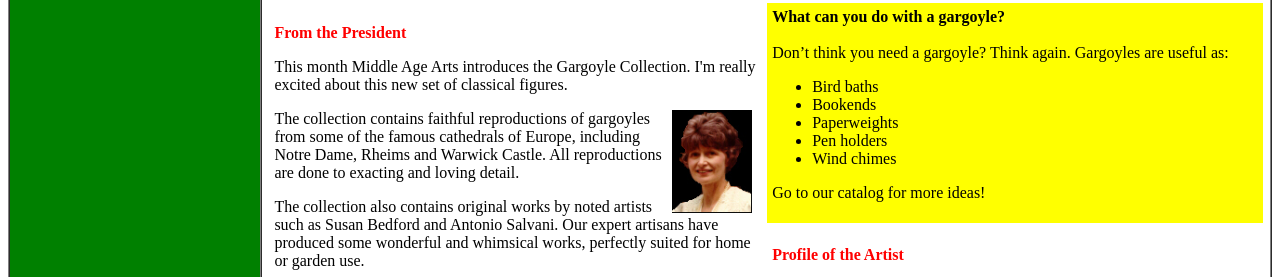
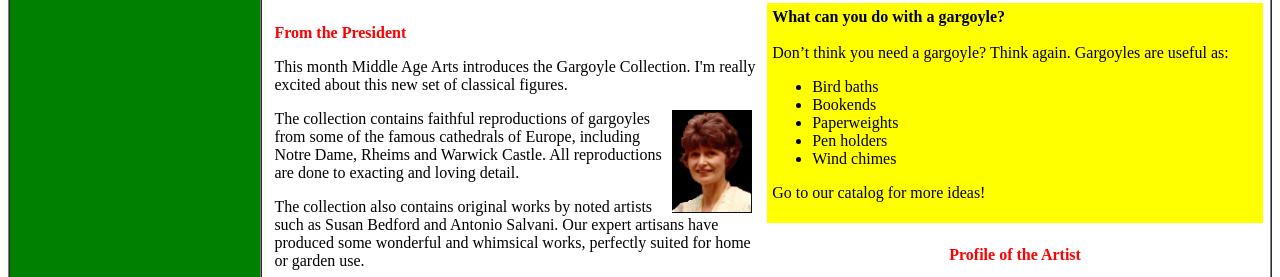
Before and after one commit to nhynhi23411/K234111355_NguyenHuynhYenNhi_WEB, a plain HTML site: page Bai25/Gargoyle.html in a window 1280 px wide. Shown: the part 517-794 px from the top of the page. Drawn offline with Linux system fonts and the light colour scheme.

Commit message:
Update Gargoyle.html

```diff
--- a/Bai25/Gargoyle.html
+++ b/Bai25/Gargoyle.html
@@ -8,7 +8,7 @@
     <table
       border="1"
       width="100%"
-      high="100%"
+      height="100%"
       align="center"
       cellspacing="0"
       cellpadding="5"
@@ -84,11 +84,8 @@
             </tr>
             <tr>
               <td valign="top">
-                <p>
-                  <font color="red" align="center"
-                    ><b>Profile of the Artist</b></font
-                  >
-                </p>
+               <p align="center"><font color="red"><b>Profile of the Artist</b></font></p>
+
                 <p>
                   <img
                     src="images/Cassini.jpg"
```
